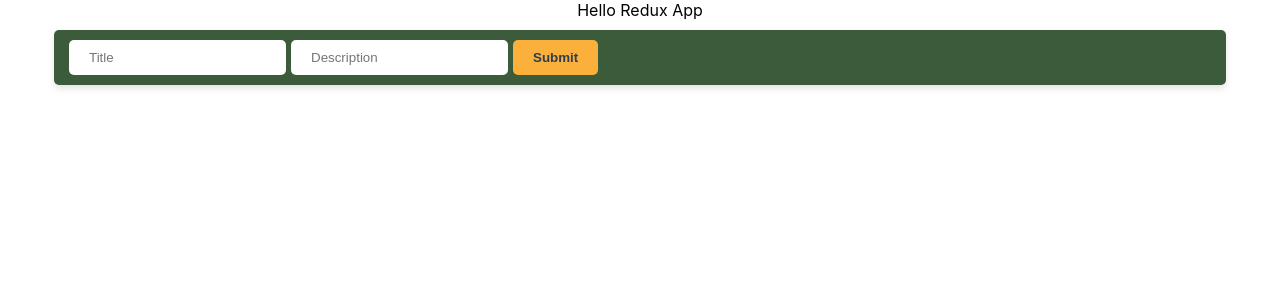
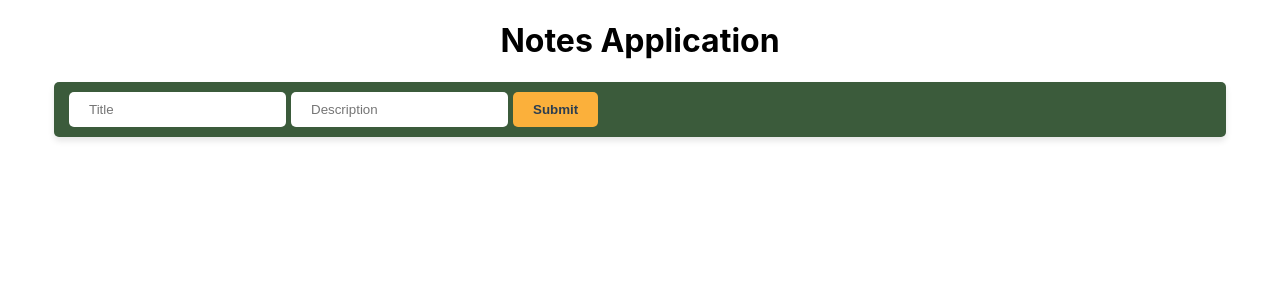
Before and after one commit to RobinsonLal/redux-notes-app, a React (Create React App) app: page / in a window 1280 px wide. Shown: the top 300 px of the page. Built offline with nearby package versions, Linux system fonts and the light colour scheme.

Commit message:
Modified the code as per the new styling in App.css file

```diff
--- a/src/App.js
+++ b/src/App.js
@@ -5,8 +5,8 @@ import ListNote from './components/ListNote';
 
 function App() {
   return (
-    <div>
-      Hello Redux App
+    <div className='appContainer' >
+      <h1>Notes Application</h1>
       <CreateNote/>
       <ListNote/>
     </div>
```
